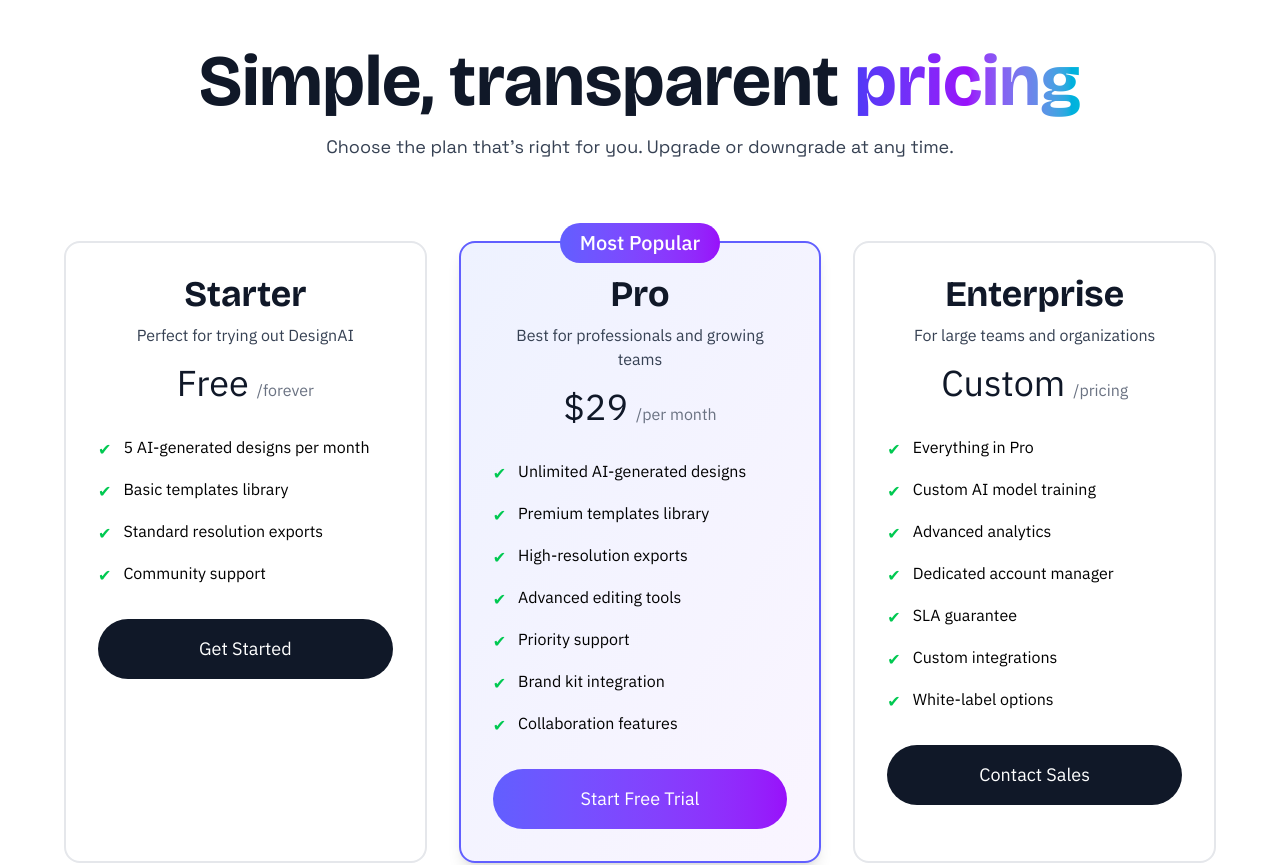
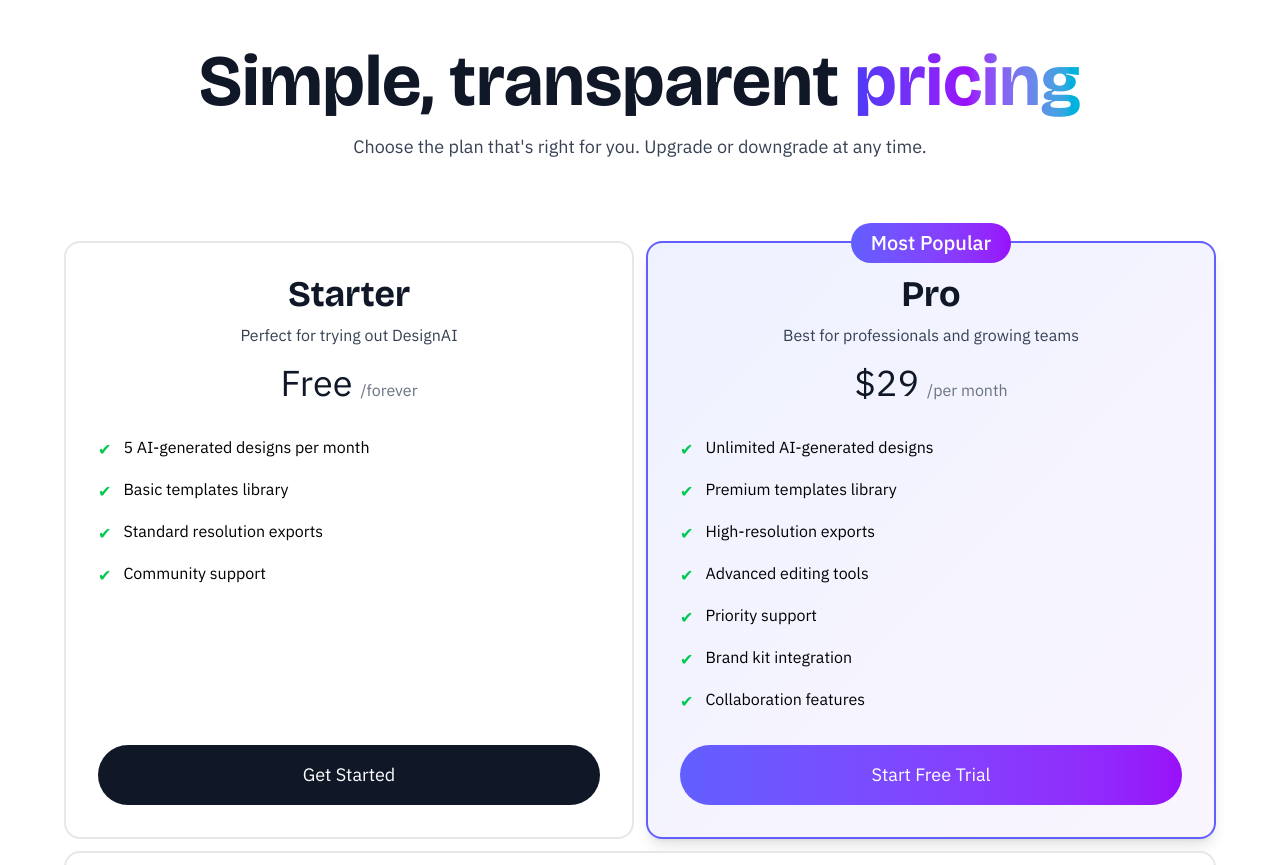
Before and after one commit to FahadBinQaiser/Sensiya, a React (Vite) app: page / in a window 1280 px wide. Shown: the part 2860-3725 px from the top of the page. Built offline with nearby package versions, Linux system fonts and the light colour scheme.

Commit message:
Fixing stuff

```diff
--- a/src/components/Pricing/Pricing.jsx
+++ b/src/components/Pricing/Pricing.jsx
@@ -64,26 +64,32 @@
               pricing
             </span>
           </h2>
-          <p className="text-lg text-gray-700 space-grotesk">
+          <p className="text-lg text-gray-700">
             Choose the plan that's right for you. Upgrade or downgrade at any
             time.
           </p>
         </div>
 
-        <div className="grid grid-cols-1 md:grid-cols-3 gap-8 max-w-6xl mx-auto">
-          {plans.map((plan, index) => (
+        <div className="grid grid-cols-1 md:grid-cols-2 gap-3 max-w-6xl mx-auto">
+          {plans.map((plan, index) => {
+            const isLast = index === plans.length - 1;
+            const isPopular = plan.popular;
+
+            return (
               <div
                 key={index}
-              className={`relative p-8 rounded-2xl border-2 transition-all duration-300 hover:shadow-xl hover:-translate-y-1 ${
-                plan.popular
+                className={[
+                  "relative p-8 rounded-2xl border-2 transition-all duration-300 hover:shadow-xl hover:-translate-y-1 flex flex-col",
+                  isPopular
                     ? "border-indigo-500 bg-gradient-to-br from-indigo-50 to-purple-50 shadow-lg"
-                  : "border-gray-200 bg-white hover:border-indigo-200"
-              }`}
+                    : "border-gray-200 bg-white hover:border-indigo-200",
+                  isLast ? "md:col-span-2" : "",
+                ].join(" ")}
               >
-              {plan.popular && (
-                <div className="absolute -top-5 left-1/2 transform -translate-x-1/2">
-                  <div className="flex items-center justify-center space-x-2 bg-gradient-to-r from-indigo-500 to-purple-600 text-white px-4 py-2 rounded-full text-xl w-40 h-10 text-center font-medium">
-                    <span>Most Popular</span>
+                {isPopular && (
+                  <div className="absolute -top-5 left-1/2 -translate-x-1/2">
+                    <div className="flex items-center justify-center bg-gradient-to-r from-indigo-500 to-purple-600 text-white px-4 py-2 rounded-full text-xl w-40 h-10 text-center font-medium">
+                      Most Popular
                     </div>
                   </div>
                 )}
@@ -93,7 +99,7 @@
                     {plan.name}
                   </h3>
                   <p className="text-gray-700 mb-4">{plan.description}</p>
-                <div className="mb-4">
+                  <div>
                     <span className="text-4xl text-gray-900">{plan.price}</span>
                     {plan.period && (
                       <span className="text-gray-500 ml-2">/{plan.period}</span>
@@ -101,9 +107,9 @@
                   </div>
                 </div>
 
-              <ul className="space-y-4 mb-8">
-                {plan.features.map((feature, featureIndex) => (
-                  <li key={featureIndex} className="flex items-start space-x-3">
+                <ul className="space-y-4 mb-8 flex-1">
+                  {plan.features.map((feature, i) => (
+                    <li key={i} className="flex items-start space-x-3">
                       <span className="text-green-500 mt-0.5">✔</span>
                       <span>{feature}</span>
                     </li>
@@ -111,12 +117,13 @@
                 </ul>
 
                 <button
-                className={`w-full cursor-pointer py-4 px-6 rounded-full text-lg transition-all duration-200 ${plan.buttonStyle}`}
+                  className={`w-full py-4 px-6 rounded-full text-lg transition duration-200 ${plan.buttonStyle}`}
                 >
                   {plan.buttonText}
                 </button>
               </div>
-          ))}
+            );
+          })}
         </div>
 
         <div className="text-center mt-16">
```
Lines whose indentation alone changed are shown as unchanged.
